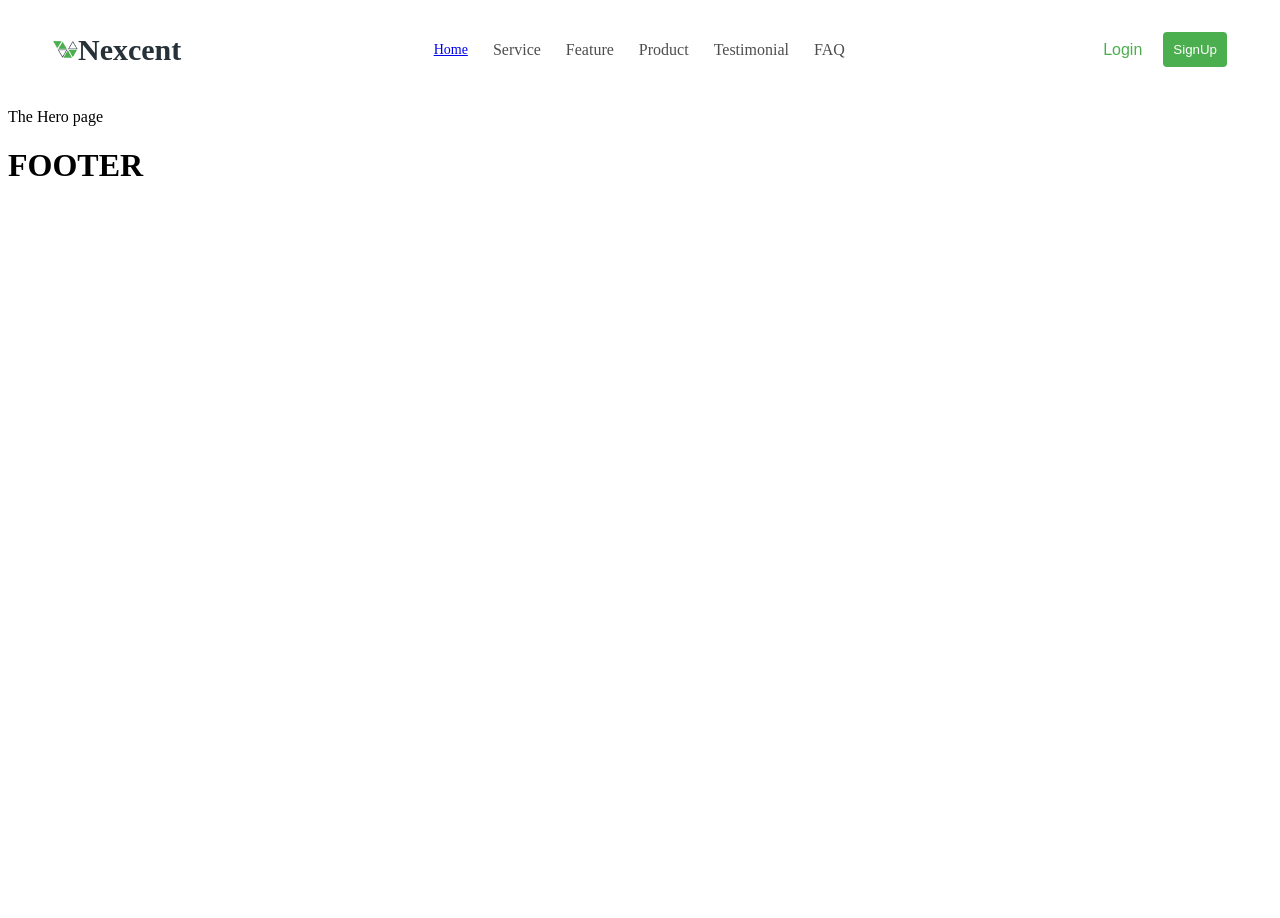
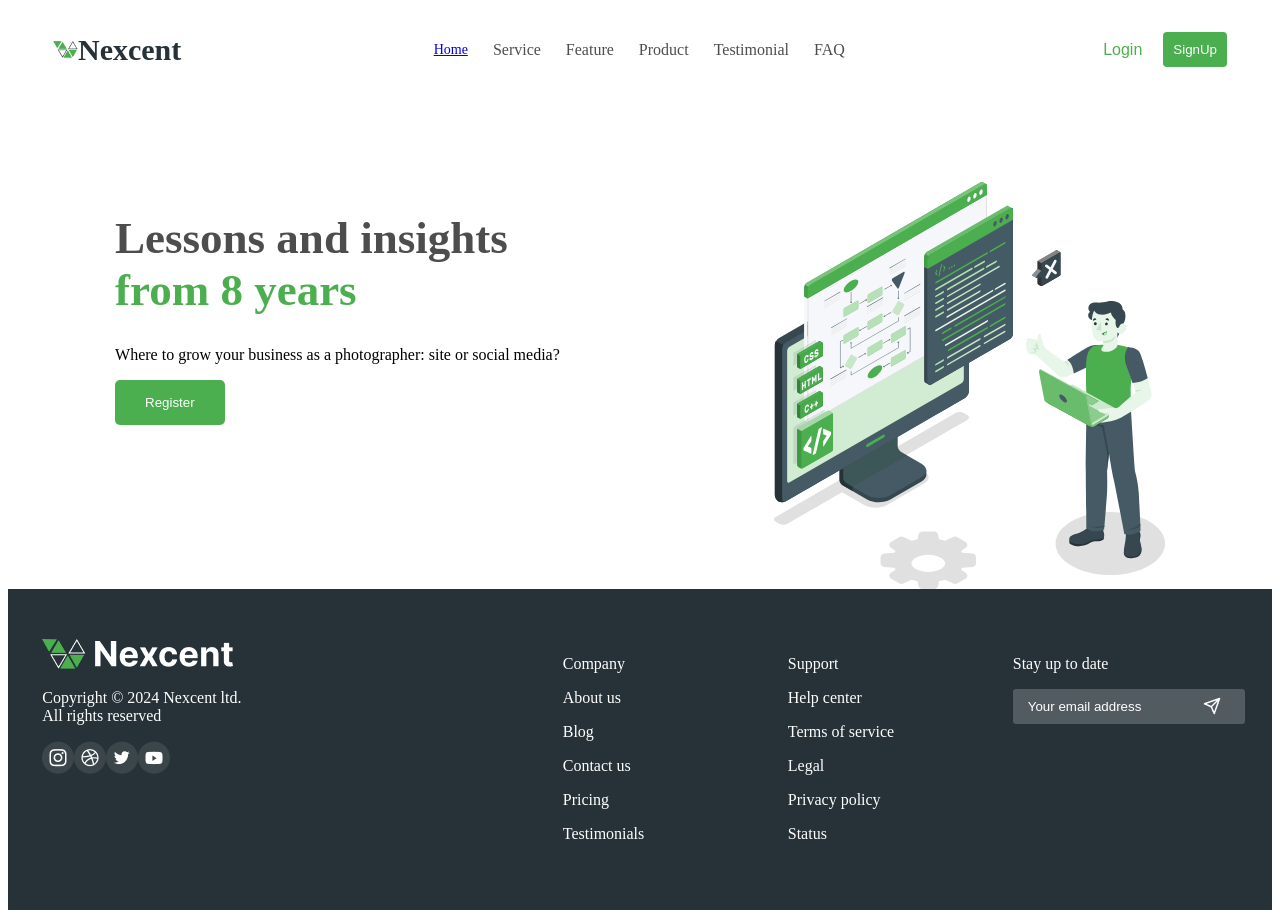
Before and after one commit to Orisakwe-Nwokocha/ReactSamples2, a React (Create React App) app: page / in a window 1280 px wide. Before the commit the page ends 800 px from the top, so only its background shows below. Built offline with nearby package versions, Linux system fonts and the light colour scheme.

Commit message:
completed the footer component

```diff
--- /dev/null
+++ b/src/components/Footer/footer.module.css
@@ -0,0 +1,36 @@
+.footer {
+    background: #263238;
+    padding: 4% 0;
+    display: flex;
+    color: white;
+    justify-content: space-around;
+    gap: 20%;
+}
+
+.footerSide {
+    display: grid;
+    grid-template-columns: repeat(3, 1fr);
+    justify-content: space-evenly;
+}
+
+.footerSide > p {
+    display: block;
+}
+
+input::placeholder {
+    color: white;
+}
+
+.input {
+    width: 90%;
+    padding: 10px 15px;
+    border-radius: 3px;
+    border: none;
+    background: #515b60;
+}
+
+.image {
+    position: relative;
+    left: 190px;
+    top: -27px;
+}
--- a/src/components/Footer/index.jsx
+++ b/src/components/Footer/index.jsx
@@ -1,7 +1,52 @@
+import logoN from '../../asset/LogoN.png';
+import instagram from '../../asset/insta.png';
+import web from '../../asset/web.png';
+import twitter from '../../asset/twitter.png';
+import youtube from '../../asset/youtube.png';
+import send from '../../asset/send.png';
+import style from './footer.module.css';
+
 const Footer = () => {
     return (
         <>
-            <h1>FOOTER</h1>
+            <footer className={style.footer}>
+                <div>
+                    <img src={logoN} alt="logo"/>
+                    <p>Copyright © 2024 Nexcent ltd. <span style={{display: "block"}}>All rights reserved</span></p>
+                    <div>
+                        <img src={instagram} alt="instagram logo"/>
+                        <img src={web} alt="web log0"/>
+                        <img src={twitter} alt="twitter logo"/>
+                        <img src={youtube} alt="youtube logo"/>
+                    </div>
+                </div>
+                <div className={style.footerSide}>
+                    <div>
+                        <div><p>Company</p></div>
+                        <p>About us</p>
+                        <p>Blog</p>
+                        <p>Contact us</p>
+                        <p>Pricing</p>
+                        <p>Testimonials</p>
+                    </div>
+                    <div>
+                        <div><p>Support</p></div>
+                        <p>Help center</p>
+                        <p>Terms of service</p>
+                        <p>Legal</p>
+                        <p>Privacy policy</p>
+                        <p>Status</p>
+                    </div>
+                    <div>
+                        <p>Stay up to date</p>
+                        <label>
+                            <input placeholder="Your email address" className={style.input}/>
+                            <img src={send} alt="send logo" className={style.image}/>
+                        </label>
+                    </div>
+                </div>
+
+            </footer>
         </>
     )
 }
--- /dev/null
+++ b/src/pages/Home/Hero/hero.module.css
@@ -0,0 +1,12 @@
+.heroSection{
+    display: flex;
+    justify-content: space-around;
+    padding-top: 90px;
+}
+
+.heroSection> div > h1{
+    color: #4d4d4d;
+    font-weight: bolder;
+    font-size: 45px;
+
+}
--- a/src/pages/Home/Hero/index.jsx
+++ b/src/pages/Home/Hero/index.jsx
@@ -1,7 +1,25 @@
+import style from './hero.module.css';
+import illustration from '../../../asset/Illustration.svg';
+
 const Hero = () => {
     return (
         <>
-            <p>The Hero page</p>
+            <div className={style.heroSection}>
+                <div>
+                    <h1>Lessons and insights <span style={{color: "#4caf4f", display: "block"}}>from 8 years</span></h1>
+                    <p>Where to grow your business as a photographer: site or social media?</p>
+                    <button
+                        style={{
+                            color: "white",
+                            background: "#4caf4f",
+                            border: "none",
+                            borderRadius: "5px",
+                            padding: "15px 30px" }}>
+                        Register
+                    </button>
+                </div>
+                <img src={illustration} alt="illustration" />
+            </div>
         </>
     )
 }
```
